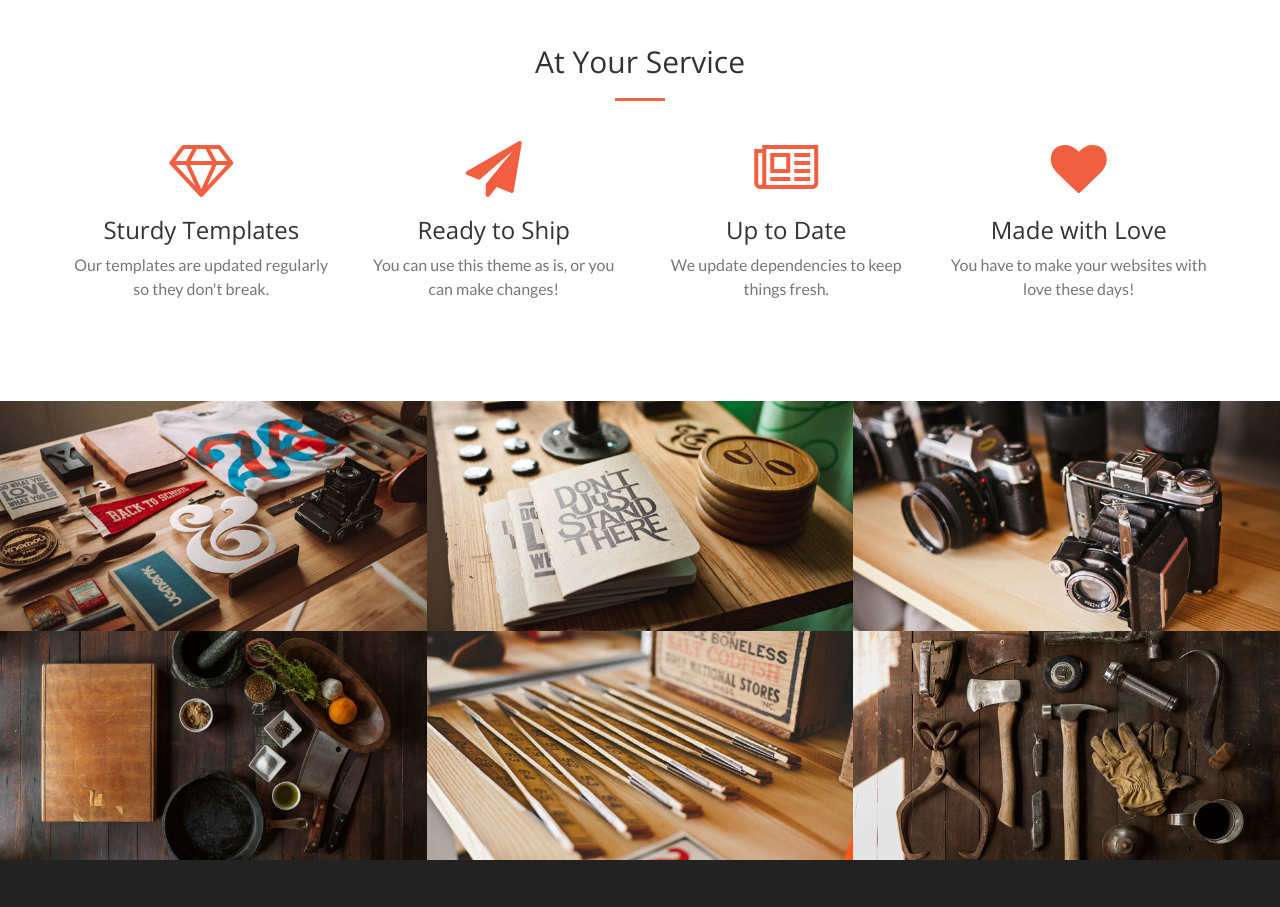
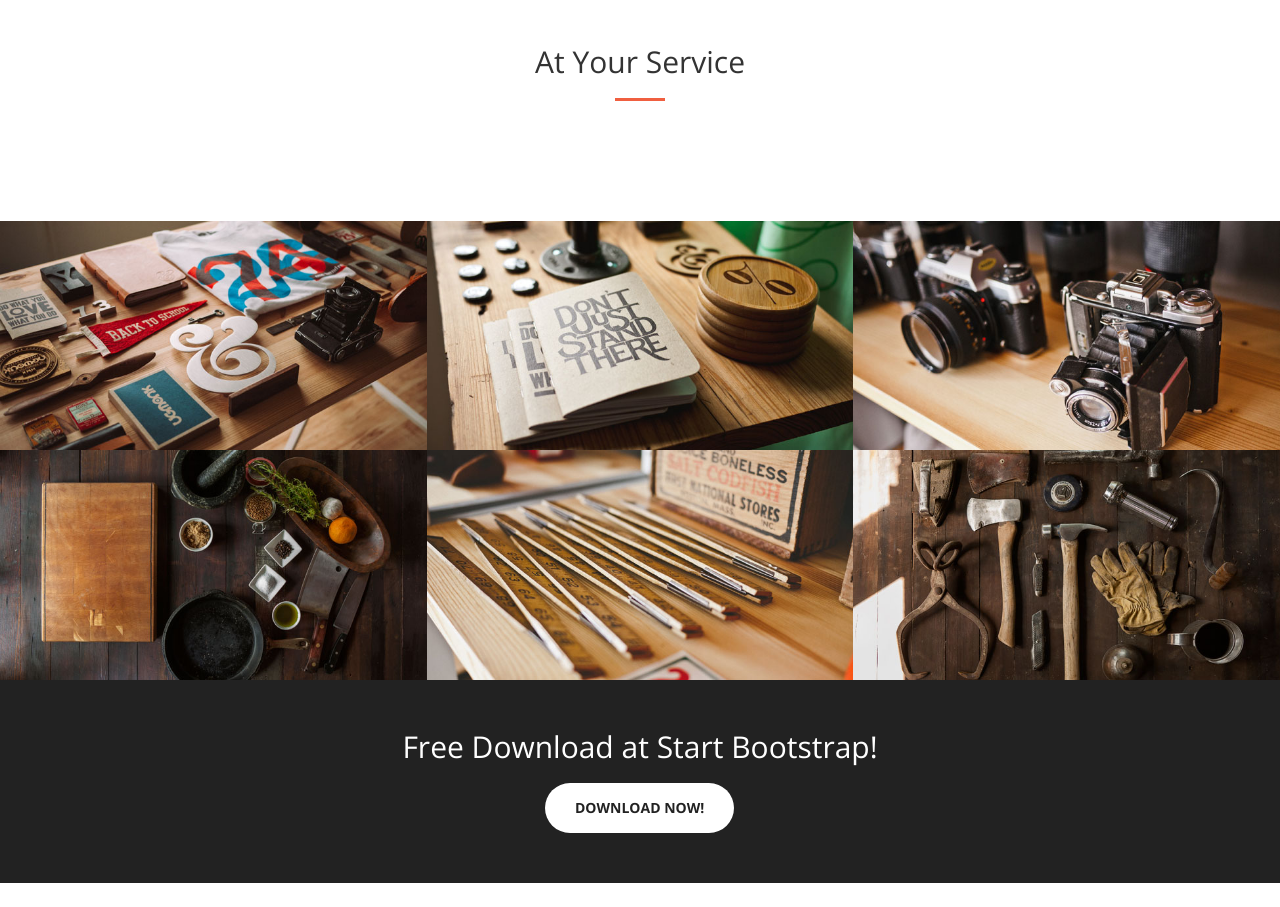
Before and after one commit to BarCore/BarCore.github.io, a website: page index.html in a window 1280 px wide. Shown: the part 1400-2307 px from the top of the page. Drawn offline with nearby package versions, Linux system fonts and the light colour scheme.

Commit message:
Update index.html

```diff
--- a/index.html
+++ b/index.html
@@ -109,36 +109,7 @@ I engage in Photography during my leisure time, both as a hobby and as a form of
             </div>
         </div>
         <div class="container">
-            <div class="row">
-                <div class="col-lg-3 col-md-6 text-center">
-                    <div class="service-box">
-                        <i class="fa fa-4x fa-diamond text-primary sr-icons"></i>
-                        <h3>Sturdy Templates</h3>
-                        <p class="text-muted">Our templates are updated regularly so they don't break.</p>
-                    </div>
-                </div>
-                <div class="col-lg-3 col-md-6 text-center">
-                    <div class="service-box">
-                        <i class="fa fa-4x fa-paper-plane text-primary sr-icons"></i>
-                        <h3>Ready to Ship</h3>
-                        <p class="text-muted">You can use this theme as is, or you can make changes!</p>
-                    </div>
-                </div>
-                <div class="col-lg-3 col-md-6 text-center">
-                    <div class="service-box">
-                        <i class="fa fa-4x fa-newspaper-o text-primary sr-icons"></i>
-                        <h3>Up to Date</h3>
-                        <p class="text-muted">We update dependencies to keep things fresh.</p>
-                    </div>
-                </div>
-                <div class="col-lg-3 col-md-6 text-center">
-                    <div class="service-box">
-                        <i class="fa fa-4x fa-heart text-primary sr-icons"></i>
-                        <h3>Made with Love</h3>
-                        <p class="text-muted">You have to make your websites with love these days!</p>
-                    </div>
-                </div>
-            </div>
+
         </div>
     </section>
 
```
